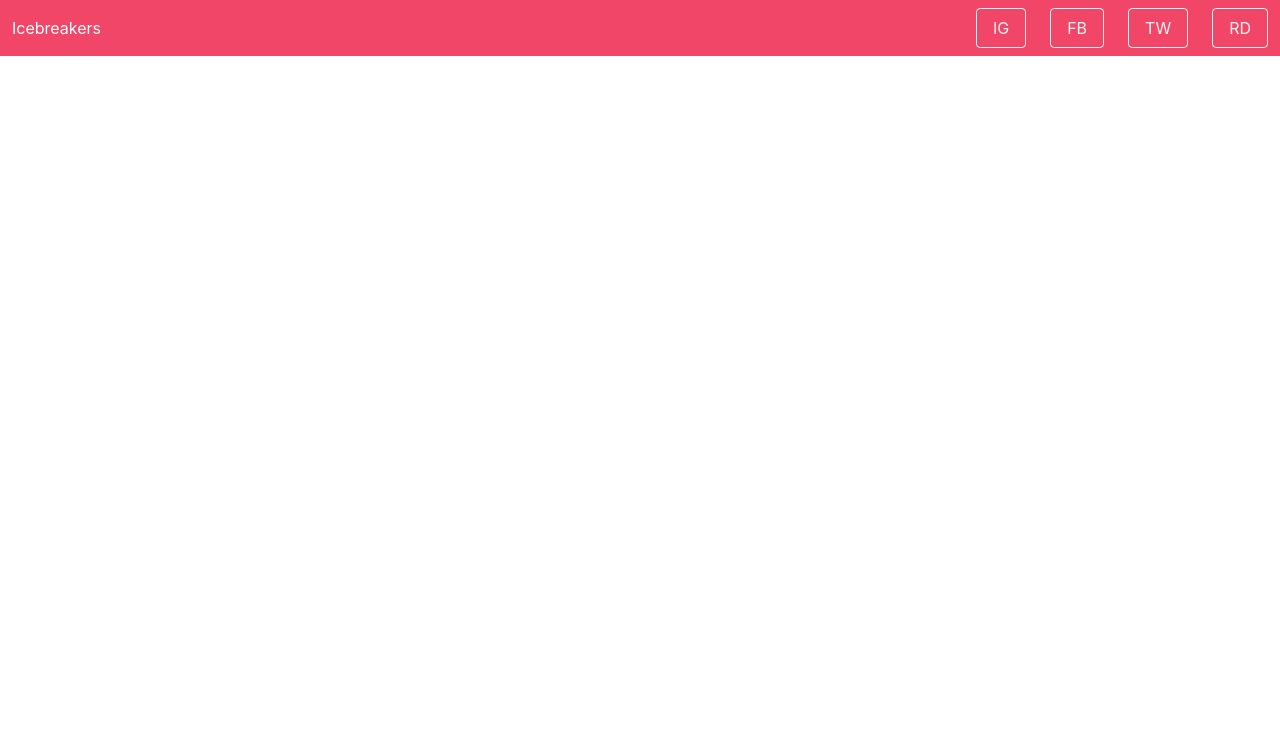
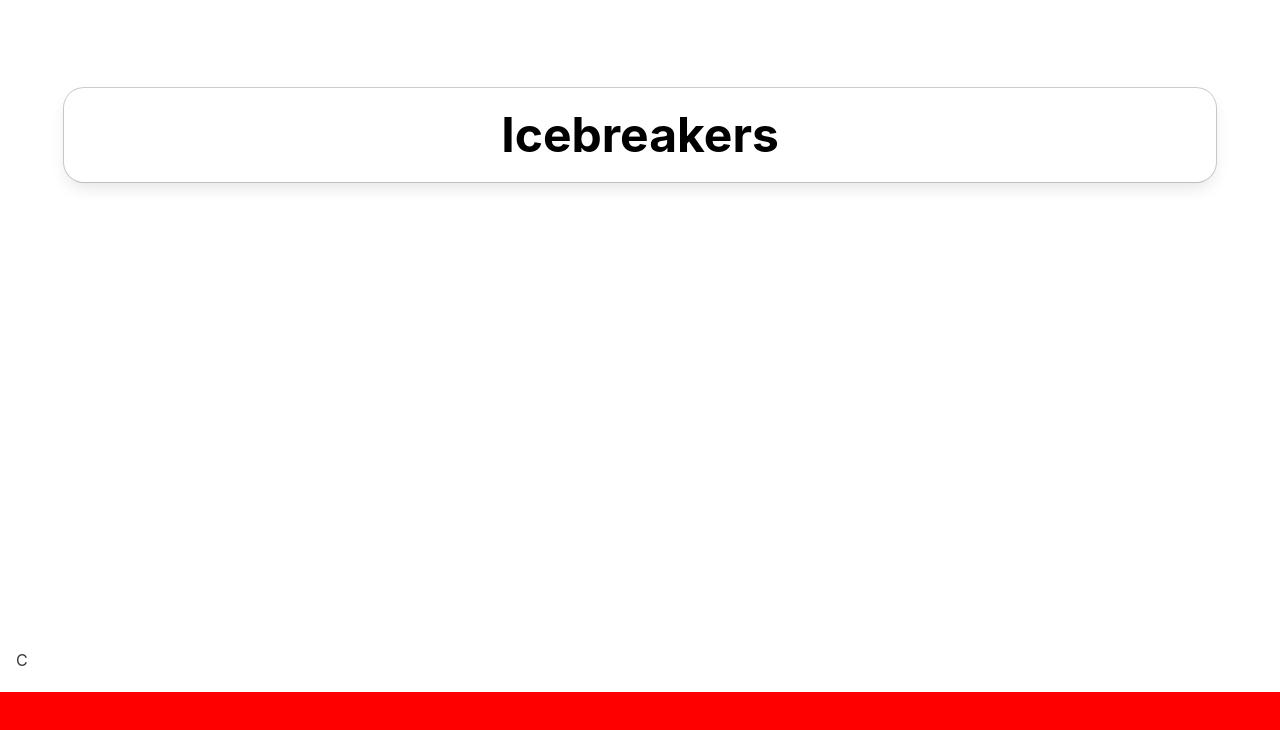
Before and after one commit to JAKESNAKE523/Robotic2019, a website: page index.html in a window 1280 px wide. Shown: the top 730 px of the page. Drawn offline with nearby package versions, Linux system fonts and the light colour scheme.

Commit message:
Update site structure and style

```diff
--- /dev/null
+++ b/css/index.css
@@ -0,0 +1,44 @@
+:root {
+    --background-color: white;
+    --background-secondary: white;
+    --box-color: var(--background-color);
+    --box-shadow: rgba(10,10,10,0.1);
+    --box-shadow-2: rgba(10,10,10,0.2);
+    --text-color: black;
+}
+.splash {
+    /*display: flex;
+    flex-direction: row;*/
+    background-color: var(--background-color);
+    width: 100%;
+    color: var(--text-color);
+    height: 92vh;
+    transition: 0.35s all;
+    position: fixed;
+}
+.placeholder {
+    height: 80vh;
+}
+#title-box {
+    transition: 0.35s background-color;
+    margin-top: 40px;
+    border-radius: 20px;
+    color: var(--text-color);
+    background-color: var(--box-color);
+    box-shadow: 0 0.5em 1em -0.125em var(--box-shadow), 0 0px 0 1px var(--box-shadow-2);
+}
+.title {
+    color: var(--text-color)
+}
+.button.is-transparent{
+    background: transparent;
+    border: 0;
+}
+
+.a-content-wrapper {
+    background-color: red;
+    width: 100%;
+    height: 200vh;
+    z-index: 99;
+    position: absolute;
+}
--- a/index.html
+++ b/index.html
@@ -5,11 +5,50 @@
     <meta name="viewport" content="width=device-width, initial-scale=1.0">
     <meta http-equiv="X-UA-Compatible" content="ie=edge">
     <link rel="stylesheet" href="https://cdn.jsdelivr.net/npm/bulma@0.8.0/css/bulma.min.css">
+    <meta name="apple-mobile-web-app-status-bar-style" content="default">
+    <link rel="stylesheet" href="css/index.css">
+    <script src="https://ajax.googleapis.com/ajax/libs/jquery/3.4.1/jquery.min.js"></script>
+    <script>
 
+        let dark = false;
+
+        $(document).ready(function (){
+            console.log("what");
+            var stickydock = $('#nav').offset();
+            var $window = $(window);
+            $window.scroll(function() {
+                if($window.scrollTop() >= stickydock.top){
+                    $('#nav').addClass('is-fixed-top');
+                } else {
+                    $('#nav').removeClass('is-fixed-top');
+                }
+            });
+        });
+
+        function switchmode(){
+            if (dark){
+                dark = false;
+                setP('--background-color', 'white')
+                setP('--box-color', "white")
+                setP('--text-color', "000000")
+            } else {
+                dark = true;
+                setP('--background-color', '#222831');
+                setP('--background-secondary', "#3B4048");
+                setP('--box-color', "#393e46");
+                setP('--text-color', "white");
+            }
+        }
+
+        function setP(property, value){
+            document.documentElement.style.setProperty(property, value);
+        }
+
+    </script>
     <title>Icebreakers | Robotics</title>
 </head>
 <body>
-    <nav class="navbar is-danger">
+    <nav class="navbar is-danger is-hidden">
         <div class="navbar-brand">
             <div class="navbar-item">
                 <span>Icebreakers</span>
@@ -34,5 +73,29 @@
             </div>
         </div>
     </nav>
+    <div class="section splash">
+        <div class="container">
+            <div class="box" id="title-box">
+                <h1 class="title has-text-centered has-text-weight-bold is-1">Icebreakers</span>
+            </div>
+        </div>
+    </div>
+    <div class="section placeholder">
+    </div>
+    <div class="a-content-wrapper">
+        <nav class="navbar" id="nav">
+            <div class="navbar-brand is-hidden">
+                <a href="" class="navbar-item">Icebreakers</a>
+            </div>
+            <div class="navbar-menu is-active">
+                <div class="navbar-start">
+                    <button class="button is-transparent dark-mode" onclick="switchmode()">C</button>
+                </div>
+                <div class="navbar-end">
+
+                </div>
+            </div>
+        </nav>
+    </div>
 </body>
 </html>
```
Also changed, not shown: README.md, images/59054.jpg (added), images/transparent_black.png (added), 1 other file.
